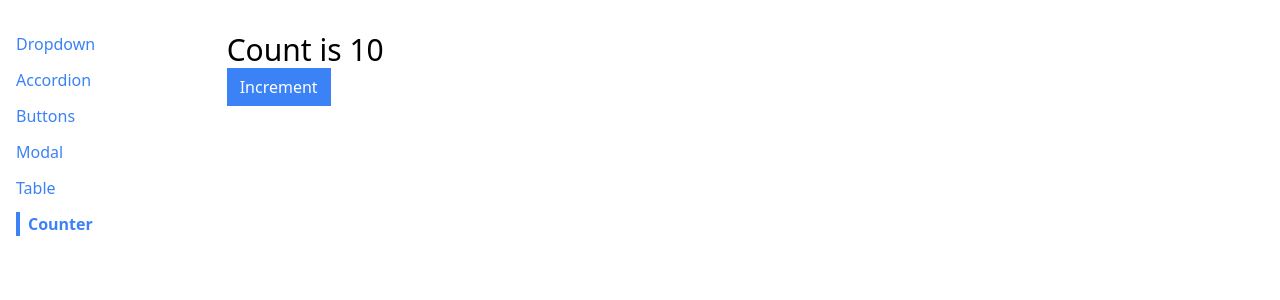
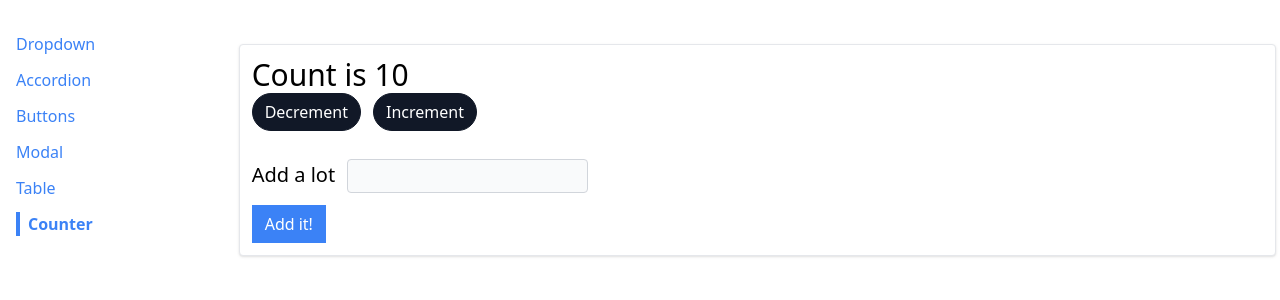
Before and after one commit to yeldynov/simple-components, a React (Vite) app: page /counter in a window 1280 px wide. Shown: the top 300 px of the page. Built offline with nearby package versions, Linux system fonts and the light colour scheme.

Commit message:
rewrited counter logic from useState to useReducer

```diff
--- a/src/components/Counter.tsx
+++ b/src/components/Counter.tsx
@@ -1,19 +1,116 @@
-import useCounter from '../hooks/useCounter';
+import React, { useReducer } from 'react';
 import Button from './Button';
+import Panel from './Panel';
 
 type Props = {
   initialCount: number;
 };
 
+interface State {
+  count: number;
+  valueToAdd: number;
+}
+
+type Action =
+  | { type: 'INCREMENT' }
+  | { type: 'DECREMENT' }
+  | { type: 'CHANGE_VALUE_TO_ADD'; payload: number }
+  | { type: 'ADD_VALUE'; payload: number }
+  | { type: 'ADD_VALUE_TO_COUNT' };
+
+const reducer = (state: State, action: Action) => {
+  // Whatever gets returned will be the next state!
+  switch (action.type) {
+    case 'INCREMENT':
+      return {
+        ...state,
+        count: state.count + 1,
+      };
+    case 'DECREMENT':
+      return {
+        ...state,
+        count: state.count - 1,
+      };
+    case 'CHANGE_VALUE_TO_ADD':
+      return {
+        ...state,
+        valueToAdd: action.payload,
+      };
+    case 'ADD_VALUE':
+      return {
+        ...state,
+        count: state.count + action.payload,
+      };
+    case 'ADD_VALUE_TO_COUNT':
+      return {
+        ...state,
+        count: state.count + state.valueToAdd,
+        valueToAdd: 0,
+      };
+    default:
+      return state;
+  }
+};
+
 export default function Counter({ initialCount }: Props) {
-  const { count, increment } = useCounter(initialCount);
+  // const [count, setCount] = useState(initialCount);
+  // const [valueToAdd, setValueToAdd] = useState(0);
+
+  const [state, dispatch] = useReducer(reducer, {
+    count: initialCount,
+    valueToAdd: 0,
+  });
+
+  const increment = () => {
+    // setCount(count + 1);
+    dispatch({ type: 'INCREMENT' });
+  };
+  const decrement = () => {
+    // setCount(count - 1);
+    dispatch({ type: 'DECREMENT' });
+  };
+
+  const handleChange = (e: React.ChangeEvent<HTMLInputElement>) => {
+    const value = parseInt(e.target.value) || 0;
+    // setValueToAdd(value);
+    dispatch({ type: 'CHANGE_VALUE_TO_ADD', payload: value });
+  };
+
+  const handleSubmit = (e: React.FormEvent<HTMLFormElement>) => {
+    e.preventDefault();
+
+    // setCount(count + valueToAdd);
+    // setValueToAdd(0);
+
+    // TWO DISPATCH CALLS!
+    // dispatch({ type: 'ADD_VALUE', payload: state.valueToAdd });
+    // dispatch({ type: 'CHANGE_VALUE_TO_ADD', payload: 0 });
+
+    // ALL IN ONE DISPATCH CALL!
+    dispatch({ type: 'ADD_VALUE_TO_COUNT' });
+  };
 
   return (
-    <div>
-      <h1 className='text-3xl'>Count is {count}</h1>
-      <Button primary onClick={increment}>
-        Increment
-      </Button>
-    </div>
+    <Panel className='m-3'>
+      <h1 className='text-3xl'>Count is {state.count}</h1>
+      <div className='flex flex-row gap-3'>
+        <Button secondary rounded onClick={decrement}>
+          Decrement
+        </Button>
+        <Button secondary rounded onClick={increment}>
+          Increment
+        </Button>
+      </div>
+      <form className='mt-4' onSubmit={handleSubmit}>
+        <label className='text-xl'>Add a lot</label>
+        <input
+          className='border rounded p-1 m-3 bg-gray-50 border-gray-300'
+          type='number'
+          value={state.valueToAdd || ''}
+          onChange={handleChange}
+        />
+        <Button primary>Add it!</Button>
+      </form>
+    </Panel>
   );
 }
```
